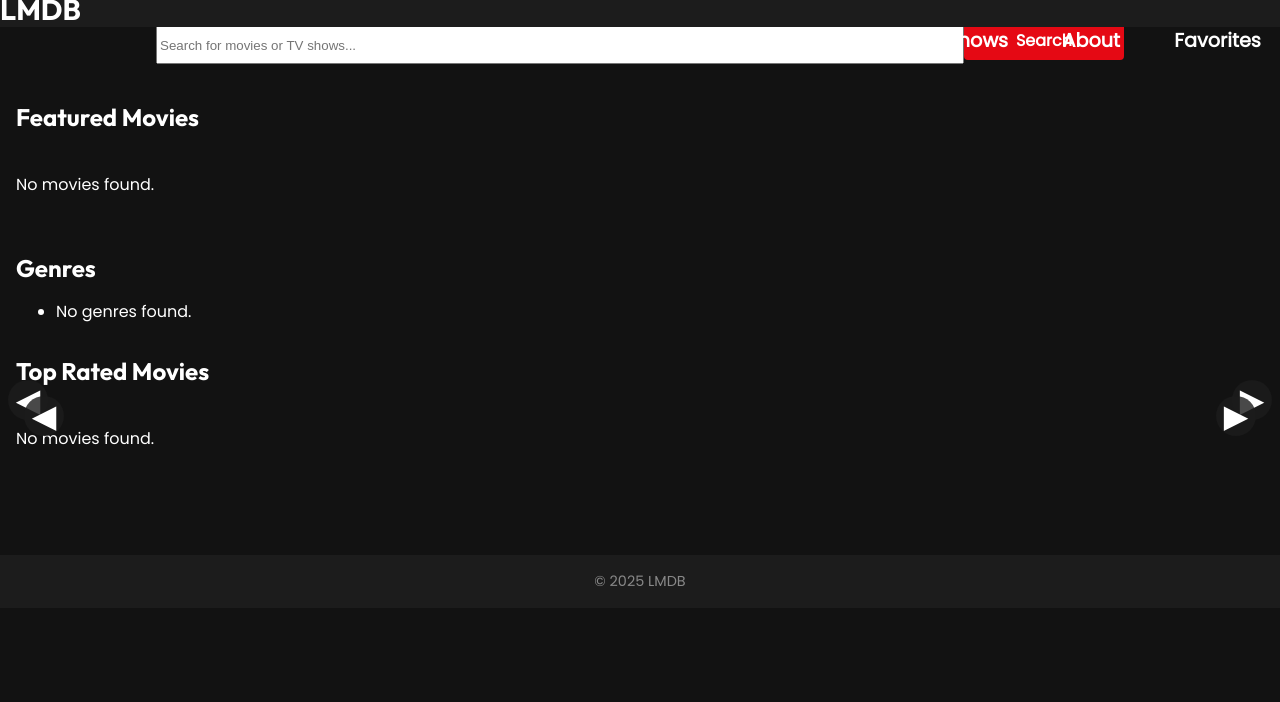
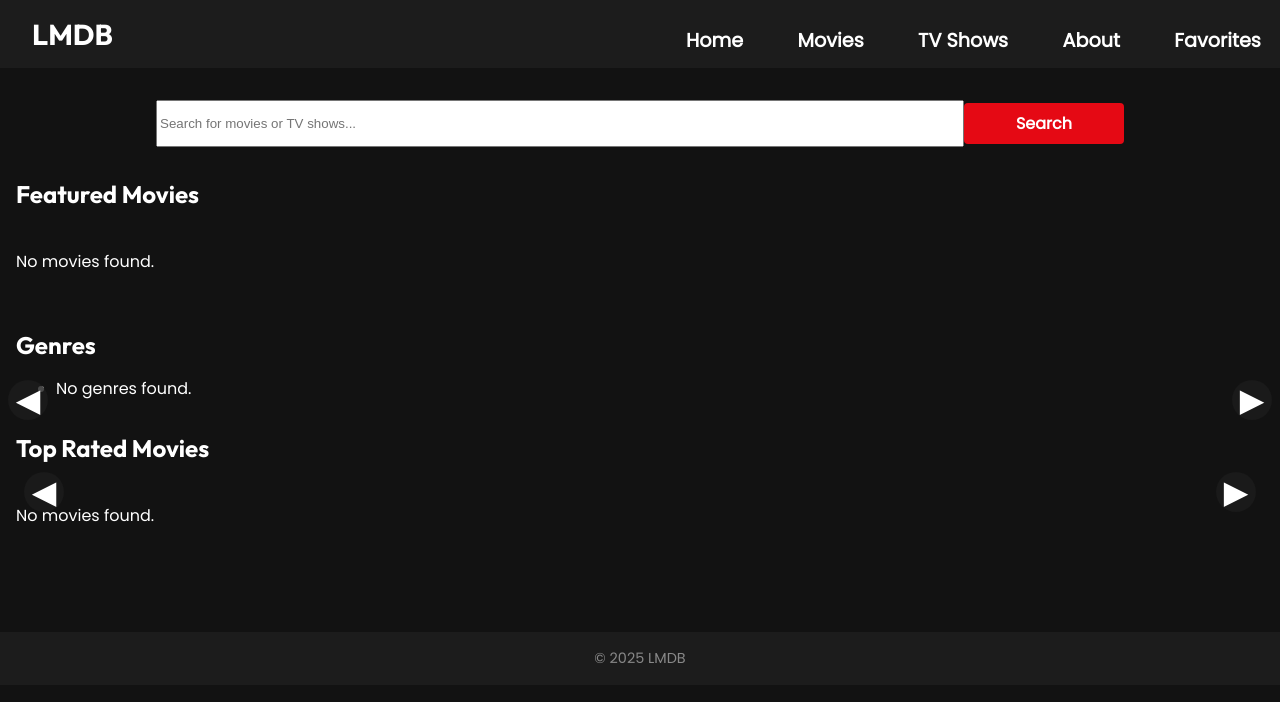
Before and after one commit to lifegatejustice/LMDB, a website built with Vite: page src/index.html in a window 1280 px wide. Built offline with nearby package versions, Linux system fonts and the light colour scheme; no server answers.

Commit message:
`Removed unused styles and updated header styles`

```diff
--- a/src/styles/style.css
+++ b/src/styles/style.css
@@ -4,13 +4,6 @@ body {
   font-family: "Poppins", sans-serif;
   background-color: #121212;
   color: white;
-}
-main {
-
-}
-
-#search-section{
-  margin-top: 20px;
 }
 
 a {
@@ -22,20 +15,12 @@ a:hover {
   text-decoration: underline;
 }
 
-#header-container{
-  position:fixed;
-  width: 100% !important;
-  display: flex;
-  align-items: center;
-  justify-content: space-between;
-}
+#header-container
 
 /* Header styles */
 header {
   background-color: #1c1c1c;
-  width: 100%;
-  position: fixed;
-  margin-top: -23px;
+  padding: 1rem 2rem;
   display: flex;
   align-items: center;
   justify-content: space-between;
@@ -109,12 +94,13 @@ footer {
 
 #search-form button {
   width: 20vh;
-  height: 5vh;
+  margin-bottom: 0px;
+
 }
 
 input {
   width: 100vh;
-  height: 4vh;
+  height: 5.1vh;
 }
 
 #search-section {
```
